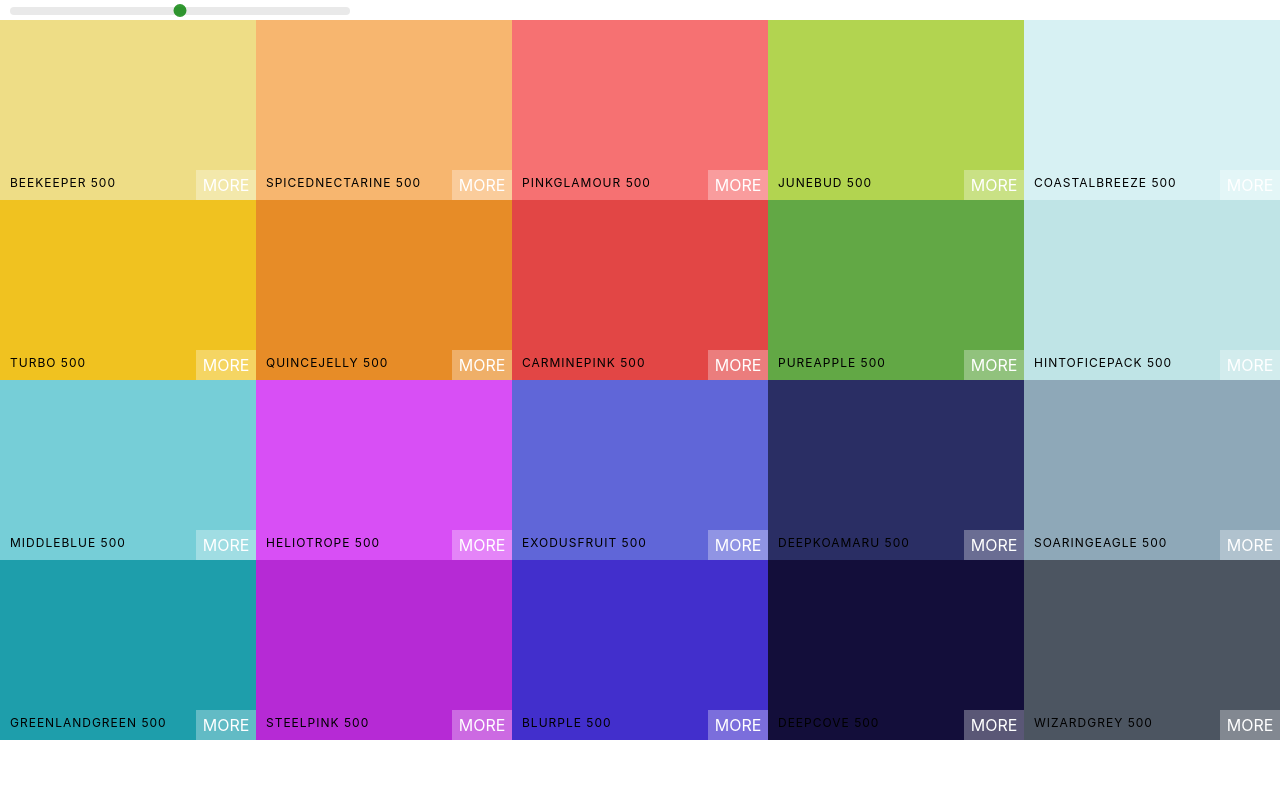
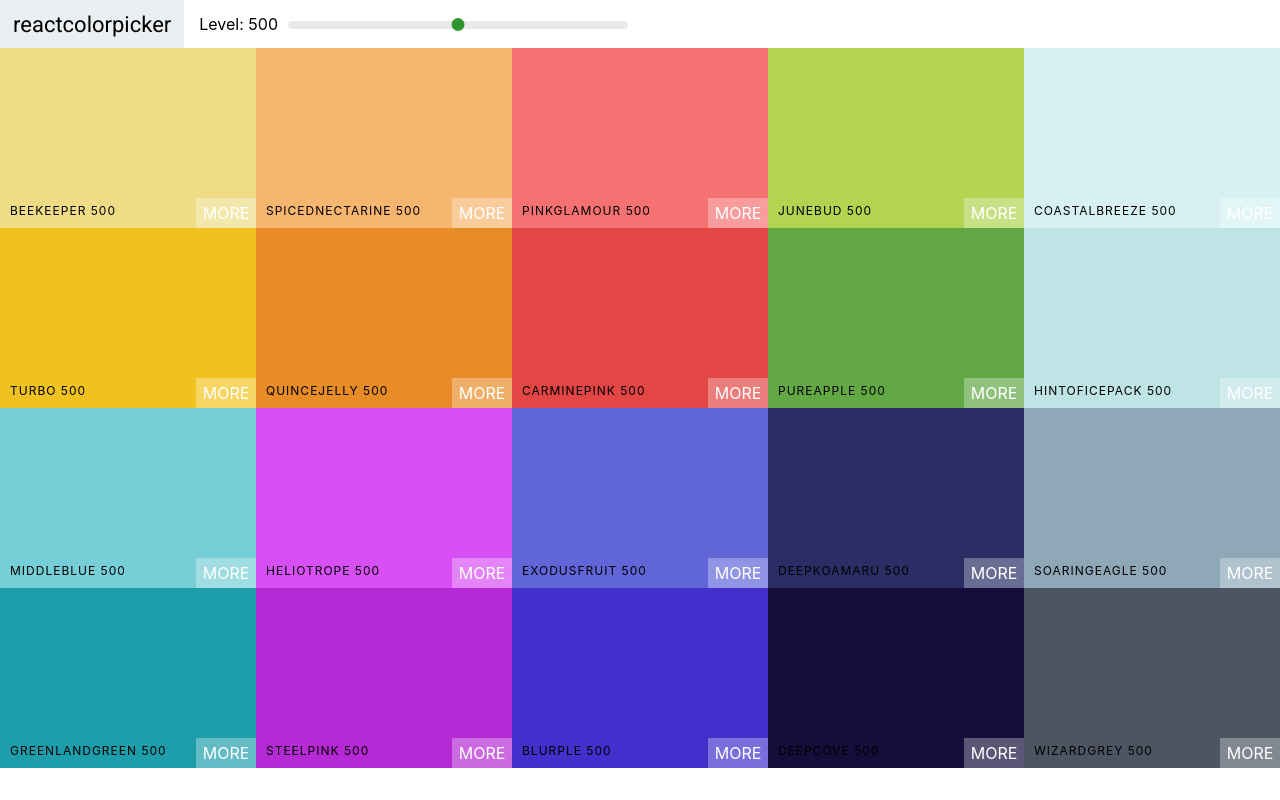
Before and after one commit to Yogeshkumar-krishnamoorthy/colors-app, a React (Create React App) app: page / in a window 1280 px wide. Built offline with nearby package versions, Linux system fonts and the light colour scheme.

Commit message:
added navbar and font family

```diff
--- a/src/App.css
+++ b/src/App.css
@@ -1,3 +1,5 @@
+@import url("https://fonts.googleapis.com/css2?family=Roboto:wght@100;300;400;500;700;900&display=swap");
+
 * {
   box-sizing: border-box;
 }
--- /dev/null
+++ b/src/Navbar.css
@@ -0,0 +1,51 @@
+.Navbar {
+  display: flex;
+  flex-direction: row;
+  justify-content: flex-start;
+  align-items: center;
+  height: 6vh;
+}
+
+.logo {
+  margin-right: 15px;
+  padding: 0px 13px;
+  font-size: 22px;
+  background-color: #eceff1;
+  font-family: Roboto;
+  height: 100%;
+  display: flex;
+  align-items: center;
+}
+
+.logo a {
+  text-decoration: none;
+  color: #000;
+}
+
+.slider {
+  width: 340px;
+  margin: 0px 10px;
+  display: inline-block;
+}
+
+.rc-slider-track {
+  background-color: transparent;
+}
+
+.rc-slider-rail {
+  height: 8px;
+}
+
+.rc-slider-handle,
+.rc-slider-handle:hover,
+.rc-slider-handle:active,
+.rc-slider-handle:focus,
+.rc-slider-handle:focus-visible {
+  background-color: #008000;
+  outline: none !important;
+  box-shadow: none !important;
+  border: 2px solid #008000 !important;
+  width: 13px;
+  height: 13px;
+  margin-top: -3px;
+}
--- /dev/null
+++ b/src/Navbar.js
@@ -0,0 +1,28 @@
+import React from "react";
+import Slider from "rc-slider";
+import "rc-slider/assets/index.css";
+import "./Navbar.css";
+
+const Navbar = ({ level, changeLevel }) => {
+  return (
+    <header className="Navbar">
+      <div className="logo">
+        <a href="/">reactcolorpicker</a>
+      </div>
+      <div className="slder-container">
+        <span>Level: {level}</span>
+        <div className="slider">
+          <Slider
+            defaultValue={level}
+            step={100}
+            min={100}
+            max={900}
+            onChange={changeLevel}
+          />
+        </div>
+      </div>
+    </header>
+  );
+};
+
+export default Navbar;
--- a/src/Palette.css
+++ b/src/Palette.css
@@ -8,31 +8,3 @@
   width: 100%;
   height: 90%;
 }
-
-.slider {
-  width: 340px;
-  margin: 0px 10px;
-  display: inline-block;
-}
-
-.rc-slider-track {
-  background-color: transparent;
-}
-
-.rc-slider-rail {
-  height: 8px;
-}
-
-.rc-slider-handle,
-.rc-slider-handle:hover,
-.rc-slider-handle:active,
-.rc-slider-handle:focus,
-.rc-slider-handle:focus-visible {
-  background-color: #008000;
-  outline: none !important;
-  box-shadow: none !important;
-  border: 2px solid #008000 !important;
-  width: 13px;
-  height: 13px;
-  margin-top: -3px;
-}
--- a/src/Palette.js
+++ b/src/Palette.js
@@ -1,7 +1,6 @@
 import React, { useState } from "react";
 import ColorBox from "./ColorBox";
-import Slider from "rc-slider";
-import "rc-slider/assets/index.css";
+import Navbar from "./Navbar";
 import "./Palette.css";
 
 const Palette = ({ colors }) => {
@@ -12,15 +11,7 @@
   };
   return (
     <div className="Palette">
-      <div className="slider">
-        <Slider
-          defaultValue={level}
-          step={100}
-          min={100}
-          max={900}
-          onChange={handleLevel}
-        />
-      </div>
+      <Navbar level={level} changeLevel={handleLevel} />
       <div className="Palette-Colors">
         {colors[level]?.map((c) => (
           <ColorBox color={c.hex} name={c.name} />
```
